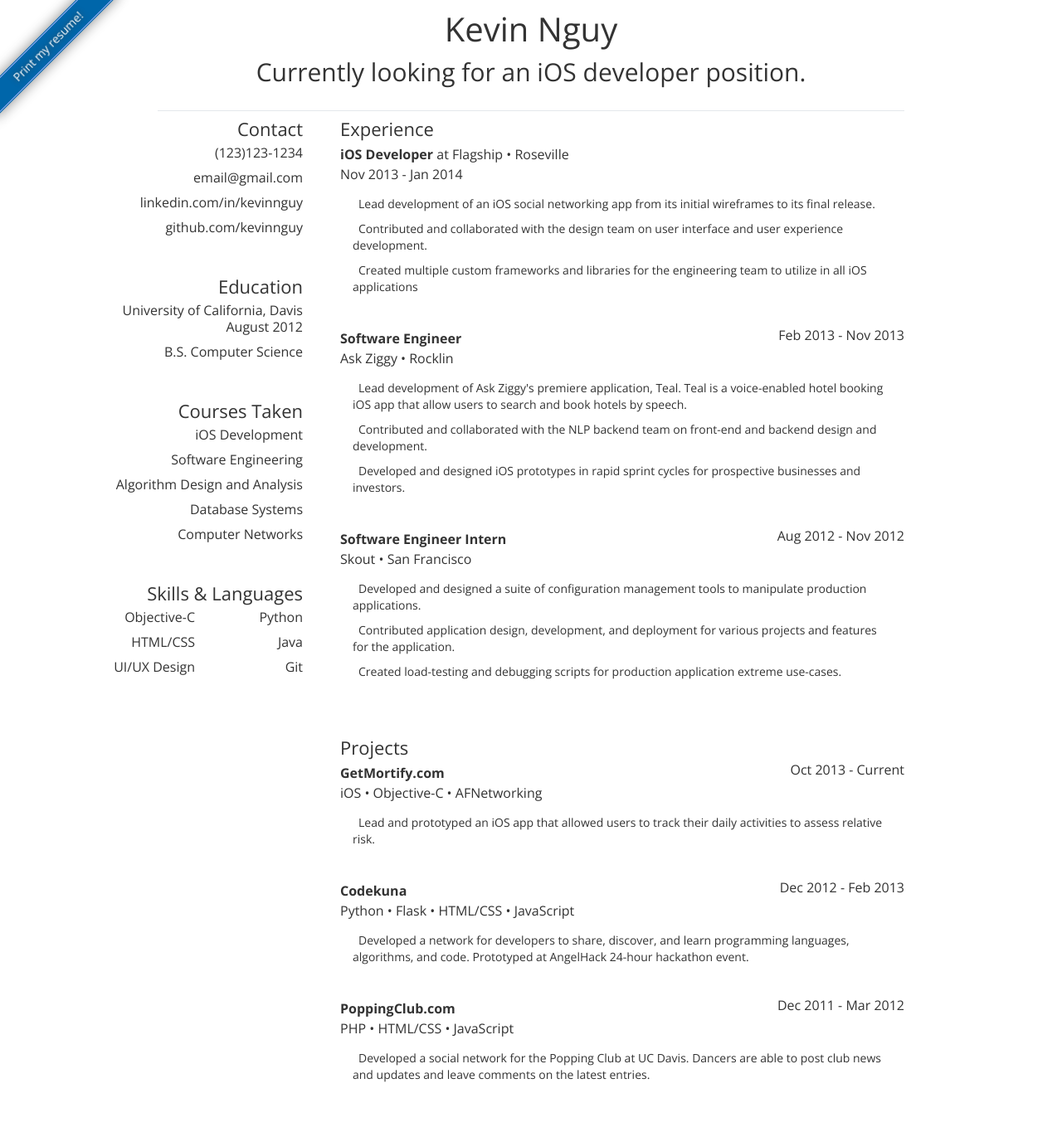
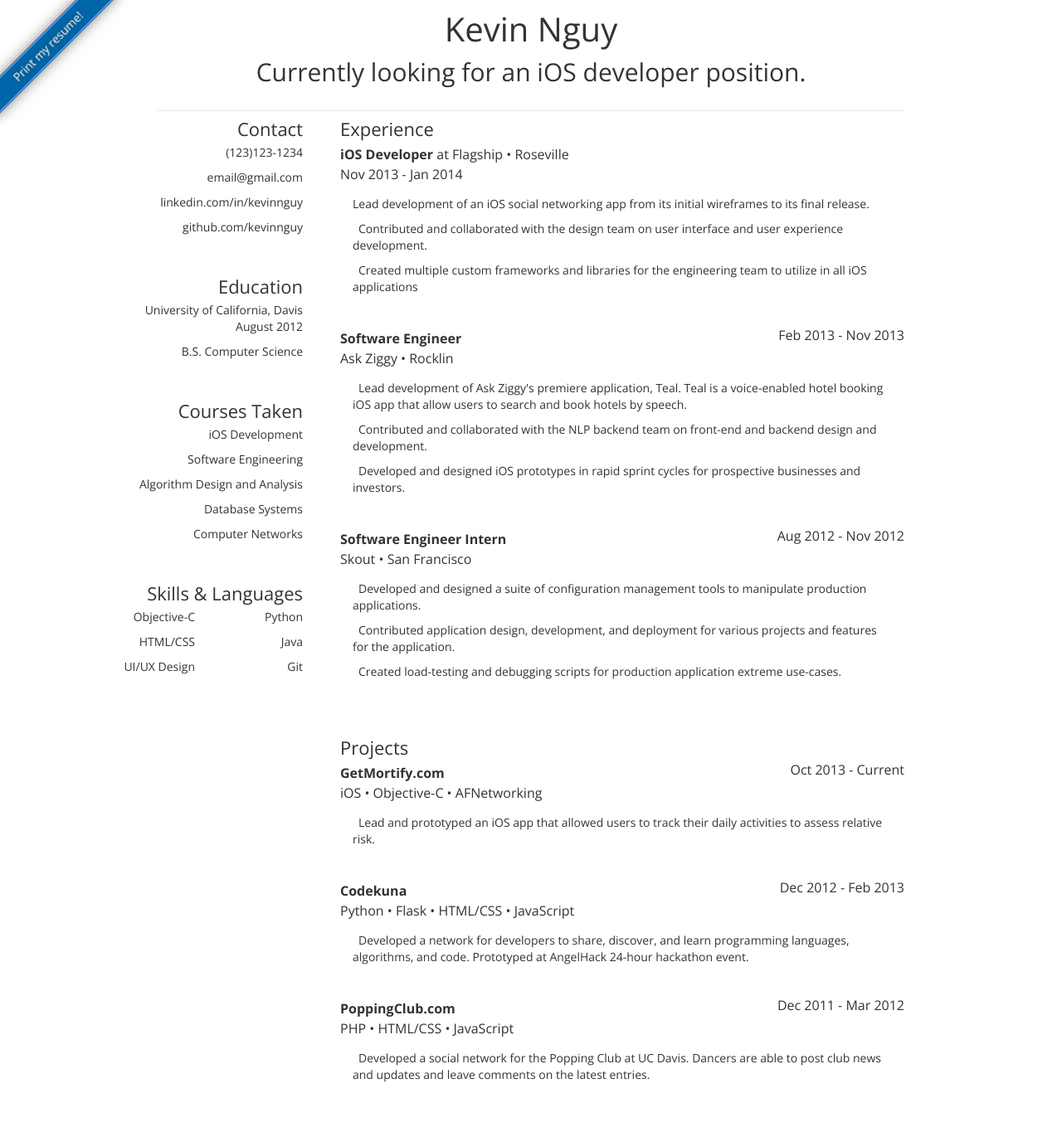
Before and after one commit to kevinnguy/kevinnguy.github.com, a Jekyll site: the page index.html, which Jekyll copies as it is, in a window 1280 px wide. Shown: the whole page at 83% size. Built offline with Jekyll 4.4.1, drawn with Linux system fonts in a browser that asks for light colours.

Commit message:
Sorry for the poor description

```diff
--- a/index.html
+++ b/index.html
@@ -101,7 +101,7 @@
             <p class="nine columns"><strong>iOS Developer</strong> at Flagship  &bull;  Roseville</br>Nov 2013 - Jan 2014</p>
           </dt>
           <ul>
-            <li class="eleven columns offset-by-one"><a class="fa fa-mobile description"></a>Lead development of an iOS social networking app from its initial wireframes to its final release.</li>
+            <li class="eleven columns offset-by-one">Lead development of an iOS social networking app from its initial wireframes to its final release.</li>
             <li class="eleven columns offset-by-one"><a class="fa fa-mobile description"></a>Contributed and collaborated with the design team on user interface and user experience development.</li>
             <li class="eleven columns offset-by-one"><a class="fa fa-mobile description"></a>Created multiple custom frameworks and libraries for the engineering team to utilize in all iOS applications</li>
           </ul>
--- a/static/css/new_style.css
+++ b/static/css/new_style.css
@@ -548,7 +548,7 @@
   -o-transition:all 500ms ease-in; }
 
 #social li
-{ font-size:16px;
+{
   overflow:hidden; }
 
 #social a,#social a:visited
```
